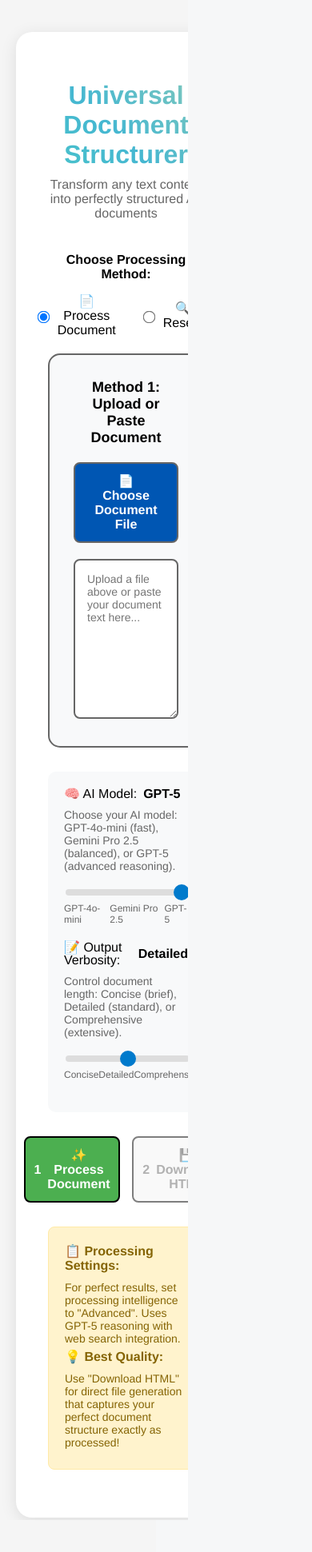
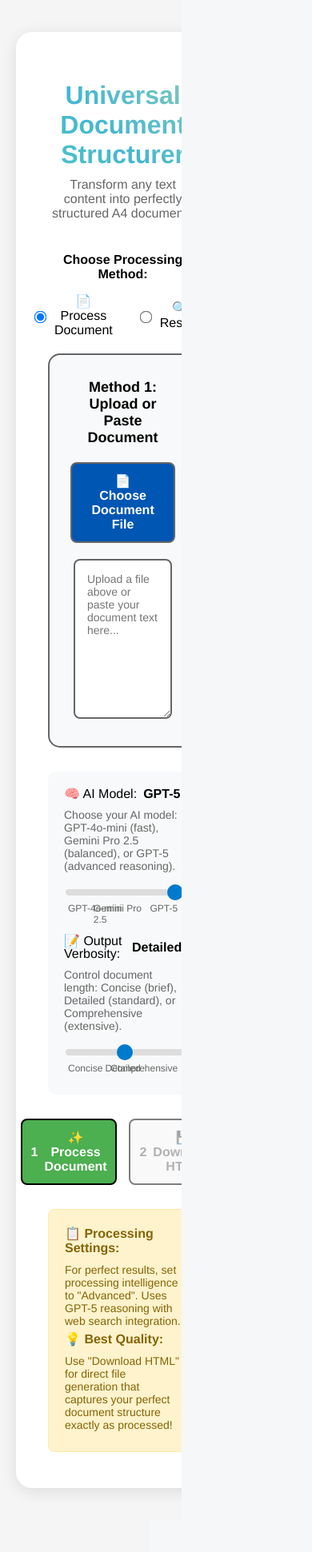
Before and after one commit to ssray23/ai-structurer, a Flask app: page / in a window 390 px wide. Shown: the whole page at 80% size. Run offline with Flask 3, Linux system fonts and the light colour scheme.

Commit message:
🎨 Major UI/UX enhancements and AI-powered theme detection
✨ Features Added:
- AI-powered theme detection using GPT-4o for accurate categorization
- 3-tier AI model selection: GPT-4o-mini, Gemini Pro 2.5, GPT-5
- Auto-hide scrollbars appearing only on hover for clean aesthetics
- Responsive 48/52 split-screen layout optimized for Surface 5 at 150% scale

🔧 Technical Improvements:
- Responsive A4 document scaling (18cm on smaller screens)
- Enhanced timeout handling (60s for comprehensive processing)
- Improved stat box HTML structure validation
- JSON parsing error handling with meaningful messages
- Bold summary/conclusion styling for better emphasis

🎯 UI Enhancements:
- Perfectly aligned slider knobs with text labels
- Surgical gap adjustments throughout interface
- Processing stats show "Calculating..." during processing
- Enhanced fact box styling with consistent bold formatting
- Eliminated horizontal scrollbars at all scale levels

🐛 Bug Fixes:
- Fixed stat box rendering consistency issues
- Resolved theme detection accuracy problems
- Fixed slider label positioning and cutoff issues
- Improved error messaging for API timeouts

🚀 Generated with [Claude Code](https://claude.ai/code)

Co-Authored-By: Claude <noreply@anthropic.com>

```diff
--- a/server.py
+++ b/server.py
@@ -47,7 +47,7 @@ def web_search(query, num_results=3):
 
 A4_CSS_TEMPLATE = """.a4 {{
     width: 21cm;
-    max-width: 100%;
+    max-width: 95%;
     min-height: 29.7cm;
     padding: 0.6cm;
     background: white;
@@ -56,6 +56,13 @@ A4_CSS_TEMPLATE = """.a4 {{
     font-family: Helvetica, Arial, sans-serif;
     font-size: 16px;
     line-height: 1.6;
+    transform-origin: top center;
+}}
+@media (max-width: 1600px) {{
+    .a4 {{
+        width: 18cm;
+        max-width: 90%;
+    }}
 }}
 html, body {{
     height: 100%;
@@ -168,6 +175,10 @@ code {{
     padding: 12px 16px;
     margin: 10px 0;
 }}
+.fact strong,
+.fact::first-line {{
+    font-weight: bold;
+}}
 .stat-grid {{
     display: grid;
     grid-template-columns: repeat(3, 1fr);
@@ -245,25 +256,54 @@ def index():
     return render_template("index.html")
 
 def extract_theme(text: str) -> str:
-    text_lower = text.lower()
+    """AI-powered theme detection using OpenAI to analyze content and suggest appropriate theme"""
+    try:
+        # Use comprehensive analysis for better accuracy
+        theme_prompt = f"""You are an expert content analyst. Analyze the following text and determine the most appropriate visual theme category based on the primary subject matter and content focus.
 
-    # Finance keywords
-    if any(word in text_lower for word in ["bank", "finance", "financial", "tax", "loan", "investment", "money", "revenue", "profit", "budget", "cost", "expense", "payment", "accounting", "economic"]):
-        return "finance"
+Text to analyze:
+"{text[:800]}"
 
-    # Health keywords (expanded)
-    if any(word in text_lower for word in ["health", "medical", "hospital", "doctor", "patient", "treatment", "medicine", "healthcare", "cancer", "disease", "therapy", "clinical", "pharmaceutical", "diagnosis", "wellness", "surgery"]):
-        return "health"
+Available theme categories:
+- finance: Banking, money, investments, economics, business finance, financial markets, accounting, budgets, costs, revenue, profits, loans, taxes
+- health: Medical topics, healthcare, wellness, pharmaceuticals, clinical research, diseases, treatments, hospitals, doctors, patients, therapy
+- tech: Technology, software, AI, digital systems, computing, programming, apps, platforms, internet, web development, data science
+- auto: Automotive industry, cars, vehicles, transportation, car brands, sales data, automotive manufacturing, driving, engines
+- default: General topics, lifestyle, education, or content that doesn't clearly fit the specialized categories above
 
-    # Technology keywords
-    if any(word in text_lower for word in ["tech", "technology", "software", "digital", "ai", "artificial intelligence", "computer", "data", "algorithm", "programming", "app", "system", "platform", "cloud", "iphone", "android", "internet", "web"]):
-        return "tech"
+Instructions:
+1. Focus on the PRIMARY subject matter, not just individual keywords
+2. Consider the overall context and purpose of the content
+3. If the content spans multiple categories, choose the most dominant one
+4. Be specific - automotive content about car sales/popularity should be "auto", not "default"
 
-    # Automotive keywords
-    if any(word in text_lower for word in ["car", "vehicle", "auto", "automotive", "transport", "driving", "engine", "fuel", "electric vehicle", "tesla", "ford", "toyota"]):
-        return "auto"
+Respond with ONLY the theme category name: finance, health, tech, auto, or default"""
 
-    return "default"
+        response = openai.chat.completions.create(
+            model="gpt-4o",  # Use more powerful model for better accuracy
+            messages=[
+                {"role": "system", "content": "You are a precise content categorization expert. Always respond with exactly one word: the theme category name."},
+                {"role": "user", "content": theme_prompt}
+            ],
+            max_tokens=20,  # Allow some flexibility for response
+            temperature=0,  # Maximum consistency
+            timeout=30  # Shorter timeout for theme detection
+        )
+
+        detected_theme = response.choices[0].message.content.strip().lower()
+
+        # Validate the response is one of our supported themes
+        valid_themes = ["finance", "health", "tech", "auto", "default"]
+        if detected_theme in valid_themes:
+            print(f"DEBUG: AI detected theme: {detected_theme} for content: {text[:100]}...")
+            return detected_theme
+        else:
+            print(f"DEBUG: AI returned invalid theme '{detected_theme}', using default for content: {text[:100]}...")
+            return "default"
+
+    except Exception as e:
+        print(f"DEBUG: Theme detection failed: {e}, using default for content: {text[:100]}...")
+        return "default"
 
 def calculate_cost(model_name, prompt_tokens, completion_tokens):
     """Calculate cost based on model pricing (as of 2024)"""
@@ -395,7 +435,7 @@ Create a professional document following this EXACT structure (like a medical/sc
 <p>More content and analysis.</p>
 
 <div class="fact card">
-Key finding or important fact from the analysis.
+<strong>Key finding:</strong> Important fact or insight from the analysis.
 </div>
 
 <h2>Data Table</h2>
@@ -423,9 +463,9 @@ Key finding or important fact from the analysis.
   <li>Key point 3</li>
 </ul>
 
-<div class="note">
-Final summary and key takeaways.
-</div>
+<p style="font-weight: bold;">
+Final summary and key takeaways with bold formatting for emphasis.
+</p>
 
 MANDATORY TABLE REQUIREMENTS:
 - EVERY document MUST contain at least 1-2 tables
@@ -451,6 +491,9 @@ COMPREHENSIVE VERBOSITY EXTRA REQUIREMENTS:
 CRITICAL RULES:
 - NO nested cards or divs inside cards
 - Use EXACT stat structure with .big and .sub classes
+- ALL stat boxes MUST be inside <div class="stat-grid"> container
+- NEVER put stat boxes outside the stat-grid div
+- Each stat box MUST follow this exact format: <div class="stat"><div class="big">NUMBER</div><div class="sub">description</div></div>
 - Keep paragraphs concise and professional
 - Extract all numbers into stat boxes
 - CREATE TABLES FROM EVERYTHING POSSIBLE
@@ -488,7 +531,7 @@ Content to process:
                         {"role": "user", "content": prompt}
                     ],
                     max_tokens=max_tokens,
-                    timeout=30  # 30 second timeout
+                    timeout=60  # Increased to 60 second timeout for comprehensive processing
                 )
                 break  # Success, exit retry loop
             except Exception as e:
--- a/templates/index.html
+++ b/templates/index.html
@@ -16,7 +16,7 @@ body {
     min-height: 100vh;
 }
 .input-section {
-    width: 50%;
+    width: 48%;
     padding: 40px 20px;
     background: #f5f5f5;
     overflow-y: auto;
@@ -26,26 +26,30 @@ body {
     top: 0;
     bottom: 0;
     /* Auto-hide scrollbars */
-    scrollbar-width: thin;
-    scrollbar-color: rgba(155, 155, 155, 0.5) transparent;
+    scrollbar-width: none;
+    scrollbar-color: transparent transparent;
 }
 .input-section::-webkit-scrollbar {
+    width: 0px;
+    background: transparent;
+}
+.input-section:hover::-webkit-scrollbar {
     width: 6px;
 }
 .input-section::-webkit-scrollbar-track {
     background: transparent;
 }
 .input-section::-webkit-scrollbar-thumb {
-    background-color: rgba(155, 155, 155, 0.5);
+    background-color: rgba(155, 155, 155, 0.3);
     border-radius: 10px;
     border: transparent;
 }
-.input-section::-webkit-scrollbar-thumb:hover {
-    background-color: rgba(155, 155, 155, 0.8);
+.input-section:hover::-webkit-scrollbar-thumb {
+    background-color: rgba(155, 155, 155, 0.6);
 }
 .output-section {
-    width: 50%;
-    margin-left: 50%;
+    width: 52%;
+    margin-left: 48%;
     background: #f6f7f8;
     min-height: 100vh;
     padding: 20px;
@@ -53,25 +57,29 @@ body {
     overflow-y: auto;
     overflow-x: auto;
     /* Auto-hide scrollbars */
-    scrollbar-width: thin;
-    scrollbar-color: rgba(155, 155, 155, 0.5) transparent;
+    scrollbar-width: none;
+    scrollbar-color: transparent transparent;
     display: flex;
     align-items: flex-start;
     justify-content: center;
 }
 .output-section::-webkit-scrollbar {
+    width: 0px;
+    background: transparent;
+}
+.output-section:hover::-webkit-scrollbar {
     width: 6px;
 }
 .output-section::-webkit-scrollbar-track {
     background: transparent;
 }
 .output-section::-webkit-scrollbar-thumb {
-    background-color: rgba(155, 155, 155, 0.5);
+    background-color: rgba(155, 155, 155, 0.3);
     border-radius: 10px;
     border: transparent;
 }
-.output-section::-webkit-scrollbar-thumb:hover {
-    background-color: rgba(155, 155, 155, 0.8);
+.output-section:hover::-webkit-scrollbar-thumb {
+    background-color: rgba(155, 155, 155, 0.6);
 }
 .container {
     width: 100%;
@@ -186,12 +194,36 @@ body {
     background: #007acc;
     cursor: pointer;
 }
+.slider::-moz-range-thumb {
+    width: 20px;
+    height: 20px;
+    border-radius: 50%;
+    background: #007acc;
+    cursor: pointer;
+    border: none;
+}
 .slider-labels {
     display: flex;
     justify-content: space-between;
     font-size: 12px;
     color: #666;
     margin-top: 5px;
+    position: relative;
+}
+.slider-labels span:first-child {
+    position: absolute;
+    left: 5px;
+    transform: translateX(0);
+}
+.slider-labels span:nth-child(2) {
+    position: absolute;
+    left: 50%;
+    transform: translateX(-50%);
+}
+.slider-labels span:last-child {
+    position: absolute;
+    right: 5px;
+    transform: translateX(0);
 }
 .action-buttons {
     display: flex;
@@ -237,7 +269,7 @@ body {
     border: 1px solid #ffeaa7;
     border-radius: 8px;
     padding: 20px;
-    margin: 20px 0;
+    margin: 20px 0 5px 0;
 }
 .tips-section h4 {
     margin: 0 0 10px 0;
@@ -374,7 +406,7 @@ textarea {
           </div>
         </div>
 
-        <div class="tolerance-control">
+        <div class="tolerance-control" style="margin-top: 40px;">
           <div class="tolerance-label">
             📝 Output Verbosity: <span id="verbosity-display">Detailed</span>
           </div>
@@ -409,7 +441,7 @@ textarea {
       </div>
 
       <!-- Theme Detection Display -->
-      <div id="theme-display" style="display: none;">
+      <div id="theme-display" style="display: none; margin-top: 0px;">
         <div class="theme-indicator" id="theme-indicator">
           <span id="theme-text"></span>
         </div>
@@ -549,11 +581,25 @@ document.getElementById("process-btn").addEventListener("click", async () => {
     downloadBtn.disabled = true;
     processBtn.innerHTML = `<span>⏳</span> Processing...`;
 
+    // Clear any existing stats immediately when starting processing
+    const existingStats = document.getElementById("processing-stats");
+    if(existingStats) existingStats.remove();
+
+    // Show "Calculating..." in the stats section (left side)
+    const statsDiv = document.createElement("div");
+    statsDiv.id = "processing-stats";
+    statsDiv.style.cssText = "margin-top: 15px; padding: 12px; background: #f8f9fa; border: 1px solid #dee2e6; border-radius: 8px; font-size: 12px; color: #495057;";
+    statsDiv.innerHTML = `<strong>📊 Processing Stats:</strong><br>Calculating...`;
+    document.getElementById("theme-display").appendChild(statsDiv);
+    document.getElementById("theme-display").style.display = "block";
+
     const processingText = isDocumentMethod ?
         `Processing document with ${selectedModel}...` :
         `Researching "${aiTopic}" with ${selectedModel}...`;
 
-    outputDiv.innerHTML = `<div style='padding: 40px; text-align: center; color: #666;'>${processingText}</div>`;
+    outputDiv.innerHTML = `<div style='padding: 40px; text-align: center; color: #666;'>
+        <div style='font-size: 18px; margin-bottom: 10px;'>${processingText}</div>
+    </div>`;
 
     try {
         const requestData = {
@@ -564,7 +610,17 @@ document.getElementById("process-btn").addEventListener("click", async () => {
         };
 
         const response = await fetch("/api/process", { method:"POST", headers:{"Content-Type":"application/json"}, body:JSON.stringify(requestData) });
-        const data = await response.json();
+
+        // Check if response is JSON before parsing
+        const contentType = response.headers.get("content-type");
+        let data;
+        if (contentType && contentType.includes("application/json")) {
+            data = await response.json();
+        } else {
+            // Server returned HTML error page instead of JSON
+            const errorText = await response.text();
+            throw new Error(`Server returned HTML instead of JSON. Status: ${response.status}. Response: ${errorText.substring(0, 200)}...`);
+        }
         console.log("AI API response:", data);
 
         if(data.html) {
```
Also changed, not shown: README.md.
